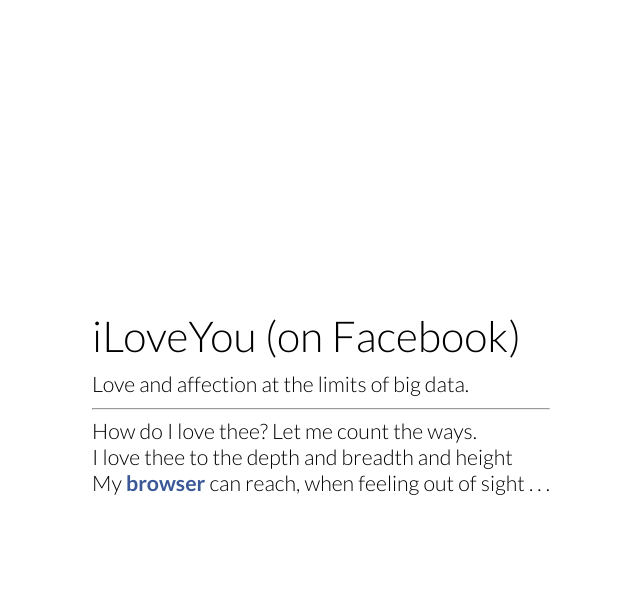
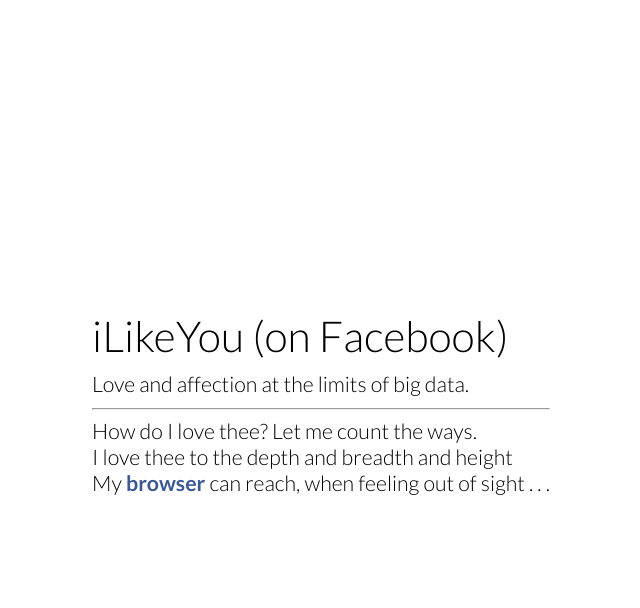
Before and after one commit to thiagohersan/iLikeYou, a PHP site: page / in a window 1280 px wide. Shown: the top 608 px of the page, without its empty margins (319-959 px from the left). Run offline with PHP 8.4, Linux system fonts and the light colour scheme; some libraries are stand-ins or nearby versions.

Commit message:
changes love to like

```diff
--- a/cgi-bin/login.php
+++ b/cgi-bin/login.php
@@ -42,6 +42,6 @@
 
   if($allLoggedIn){
     ob_end_clean();
-    header('Location: '.'http://www.thiagohersan.com/iLoveYou');
+    header('Location: '.'http://www.thiagohersan.com/iLikeYou');
   }
 ?>
--- a/index.html
+++ b/index.html
@@ -2,18 +2,18 @@
 <html>
 <head>
   <meta http-equiv="Content-Type" content="text/html; charset=UTF-8">
-  <title>iLoveYou (on Facebook)</title>
-  <meta name="description" content="iLoveYou (on Facebook) is an app for letting someone know you love them (on Facebook).">
+  <title>iLikeYou (on Facebook)</title>
+  <meta name="description" content="iLikeYou (on Facebook) is an app for letting someone know you love them (on Facebook).">
   <link href='http://fonts.googleapis.com/css?family=Lato:100,300,400,700' rel='stylesheet' type='text/css'>
   <link href='http://fonts.googleapis.com/css?family=Open+Sans:400,300,600,700,800' rel='stylesheet' type='text/css'>
   <script type="text/javascript" src="http://ajax.googleapis.com/ajax/libs/jquery/1.3.2/jquery.min.js"></script>
   <script type="text/javascript" src="./js/json2.js"></script>
   <link rel="stylesheet" type="text/css" href="css.css" />
 
-  <meta property="og:title" content="iLoveYou (on Facebook)" />
+  <meta property="og:title" content="iLikeYou (on Facebook)" />
   <meta property="og:type" content="article" />
-  <meta property="og:url" content="http://www.thiagohersan.com/iLoveYou" />
-  <meta property="og:image" content="http://www.thiagohersan.com/iLoveYou/imgs/receipt180.png" />
+  <meta property="og:url" content="http://www.thiagohersan.com/iLikeYou" />
+  <meta property="og:image" content="http://www.thiagohersan.com/iLikeYou/imgs/receipt180.png" />
 </head>
 <body>
   <div id="fb-root"></div>
@@ -138,9 +138,9 @@
       success: function(response){
         FB.api('/me/photos',
           'post',
-          { name: 'I <3 you this much...',
+          { name: 'I (y) you this much (on facebook)...',
           tags: [{'x':20, 'y':20, 'tag_uid':loverId}, {'x':30, 'y':20, 'tag_uid':myId}],
-          url: 'http://www.thiagohersan.com/iLoveYou/'+response.replace("../","")},
+          url: 'http://www.thiagohersan.com/iLikeYou/'+response.replace("../","")},
           function(response){
             FB.api(response['id']+"/likes", 'post', function(response){});
         });
@@ -276,7 +276,7 @@
   <div id="main-body">
     <div class="content-center" id="first-section">
       <div id="title">
-        iLoveYou (on Facebook)<br>
+        iLikeYou (on Facebook)<br>
       </div>
       <div id="main-text">
         Love and affection at the limits of big data.<br>
@@ -285,7 +285,7 @@
       <div id="poem-text">
         How do I love thee? Let me count the ways.<br>
         I love thee to the depth and breadth and height<br>
-        My <a href="http://www.thiagohersan.com/iLoveYou/#" onclick="logMeIn()">browser</a> can reach, when feeling out of sight . . .<br>
+        My <a href="http://www.thiagohersan.com/iLikeYou/#" onclick="logMeIn()">browser</a> can reach, when feeling out of sight . . .<br>
       </div>
       <div id="score">
       </div>
@@ -294,7 +294,7 @@
 
   <div class="fb-like"
        id="fb-like"
-       data-href="http://www.thiagohersan.com/iLoveYou"
+       data-href="http://www.thiagohersan.com/iLikeYou"
        data-layout="box_count"
        data-action="like"
        data-show-faces="false"
@@ -302,7 +302,7 @@
   </div>
 
   <div id="about" class="bottom-links">
-    <a href="http://www.thiagohersan.com/project/iloveyou-on-facebook-2013/" target="_about">Info</a>
+    <a href="http://www.thiagohersan.com/project/ilikeyou-on-facebook-2013/" target="_about">Info</a>
   </div>
 
   <div id="credit" class="bottom-links">
```
